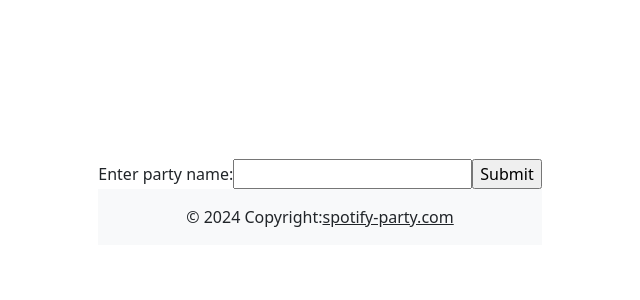
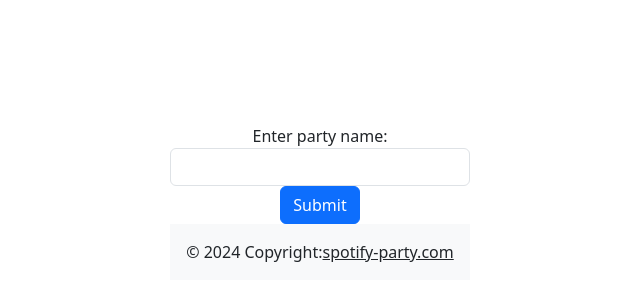
Before and after one commit to jamdlaw/spotify-party, a React (Vite) app in the folder spotify-party/: page /CreateParty in a window 1280 px wide. Shown: the part 198-498 px from the top of the page, without its empty margins (320-960 px from the left). Built offline with nearby package versions, Linux system fonts and the light colour scheme.

Commit message:
added some styles

```diff
--- a/spotify-party/src/CreateParty.jsx
+++ b/spotify-party/src/CreateParty.jsx
@@ -1,5 +1,6 @@
 import React from 'react'
 import { useState } from 'react';
+import 'bootstrap/dist/css/bootstrap.min.css';
 
 const CreateParty = () => {
 
@@ -12,14 +13,16 @@ const CreateParty = () => {
 
     return (
       <form onSubmit={handleSubmit}>
-        <label>Enter party name:
+        <label for='partyName'>Enter party name: </label>
           <input
+            id="partyName"
+            className="form-control"
             type="text"
             value={name}
             onChange={(e) => setName(e.target.value)}
           />
-        </label>
-        <input type="submit" />
+
+        <input type="submit" className="btn btn-primary" />
       </form>
     )
   }
```
